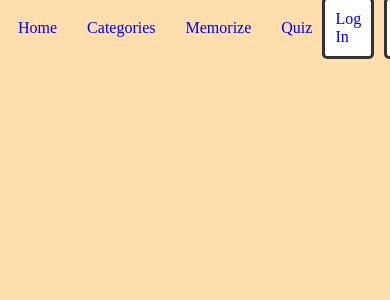
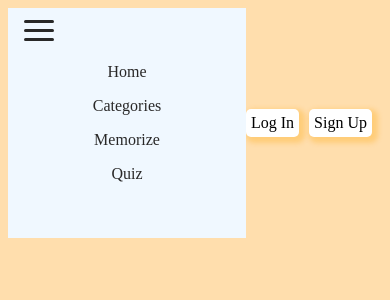
Before and after one commit to rickys93/learning-app-client, a React (Vite) app: page / in a window 390 px wide. Shown: the top 300 px of the page. Built offline with nearby package versions, Linux system fonts and the light colour scheme.

Commit message:
navbar responsive

```diff
--- a/src/components/NavBar/index.jsx
+++ b/src/components/NavBar/index.jsx
@@ -1,4 +1,4 @@
-import React from "react";
+import React, { useState } from "react";
 import { NavLink, Outlet } from "react-router-dom";
 
 import UserAccount from "../UserAccount";
@@ -6,16 +6,29 @@ import UserAccount from "../UserAccount";
 import './style.css'
 
 export default function NavBar() {
+
+  const [mobile, setMobile] = useState(true)
   return (
     <>
-      <header className="navbar">
-        <nav className="navlinks">
-          <NavLink to="/">Home</NavLink>
-          <NavLink to="/categories">Categories</NavLink>
-          <NavLink to="/flashcards">Memorize</NavLink>
-          <NavLink to="/quiz">Quiz</NavLink>
+      <header className="main">
+        <div className="navbar">
+        <div className="toggle-button" onClick={()=>setMobile(!mobile)}>
+          <span class="bar"></span>
+          <span class="bar"></span>
+          <span class="bar"></span>
+        </div>
+        <nav className="navlinks"  id={mobile? "hidden" : ""}>
+          <ul>
+          <li><NavLink to="/" className="a">Home</NavLink></li>
+          <li><NavLink to="/categories" className="a">Categories</NavLink></li>
+          <li><NavLink to="/flashcards" className="a">Memorize</NavLink></li>
+          <li><NavLink to="/quiz" className="a">Quiz</NavLink></li>
+          </ul>
         </nav>
+        </div>
+        <div className="login">
           <UserAccount/>
+          </div>
       </header>
       <Outlet />
     </>
--- a/src/components/NavBar/style.css
+++ b/src/components/NavBar/style.css
@@ -1,16 +1,107 @@
+.main{
+    display: flex;
+}
+
+.login{
+    display: flex;
+    align-items: center;
+}
 .navbar {
     display: flex;
+    flex: 1;
+    position: relative;
     justify-content: space-between;
     align-items: center;
-    height: 40px;
-    color: rgb(52, 52, 52);
+    /* background-color: #333; */
+    color: rgb(45, 44, 44);
 }
 
-.navlinks a {
-    padding: 10px;
+.navbar #hidden{
+    display: flex;
+}
+
+.navlinks {
+    height: 100%;
+}
+
+.navlinks ul {
+    display: flex;
+    margin: 0;
+    padding: 0;
+}
+
+.navlinks li {
+    list-style: none;
+}
+
+.a {
+    display: block;
+    text-decoration: none;
+    color: rgb(41, 40, 40);
+    padding: 1rem;
+}
+
+.navlinks li .a:hover {
+    color: #f79022;
+}
+
+.toggle-button {
+    position: absolute;
+    top: .75rem;
+    left: 1rem;
+    display: none;
+    flex-direction: column;
+    justify-content: space-between;
+    width: 30px;
+    height: 21px;
+}
+
+.toggle-button .bar {
+    height: 3px;
+    width: 100%;
+    background-color: rgb(40, 40, 40);
     border-radius: 10px;
 }
 
-.navlinks a:not(:last-child) {
-    margin-right: 10px;
+@media (max-width: 800px) {
+    .navbar #hidden{
+        flex-direction: column;
+        justify-content: center;
+        left: 0px;
+        top:40px;
+        height: 230px;
+        width: 100%;
+        align-items: flex-start;
+        background-color: aliceblue;
+    }
+
+    .toggle-button {
+        display: flex;
+    }
+
+    .navlinks {
+        display: none;
+        width: 100%;
+    }
+
+    .navlinks ul {
+        width: 100%;
+        flex-direction: column;
+    }
+
+    .navlinks ul li {
+        text-align: center;
+        list-style: none;
+    }
+    .navlinks ul li:hover {
+       background-color: #f79022;
+    }
+
+    .a {
+        padding: .5rem 1rem;
+    }
+
+    .navlinks.active {
+        display: flex;
+    }
 }
--- a/src/components/UserAccount/style.css
+++ b/src/components/UserAccount/style.css
@@ -8,9 +8,10 @@
 }
 
 .userAccount a {
-    padding: 10px;
+    padding: 5px;
     margin-right: 10px;
     background-color: white;
     border-radius: 5px;
-    border: solid rgb(50, 50, 50);
+    color: black;
+    box-shadow: 3px 3px 5px 3px rgb(255 165 0 / 30%);
 }
```
